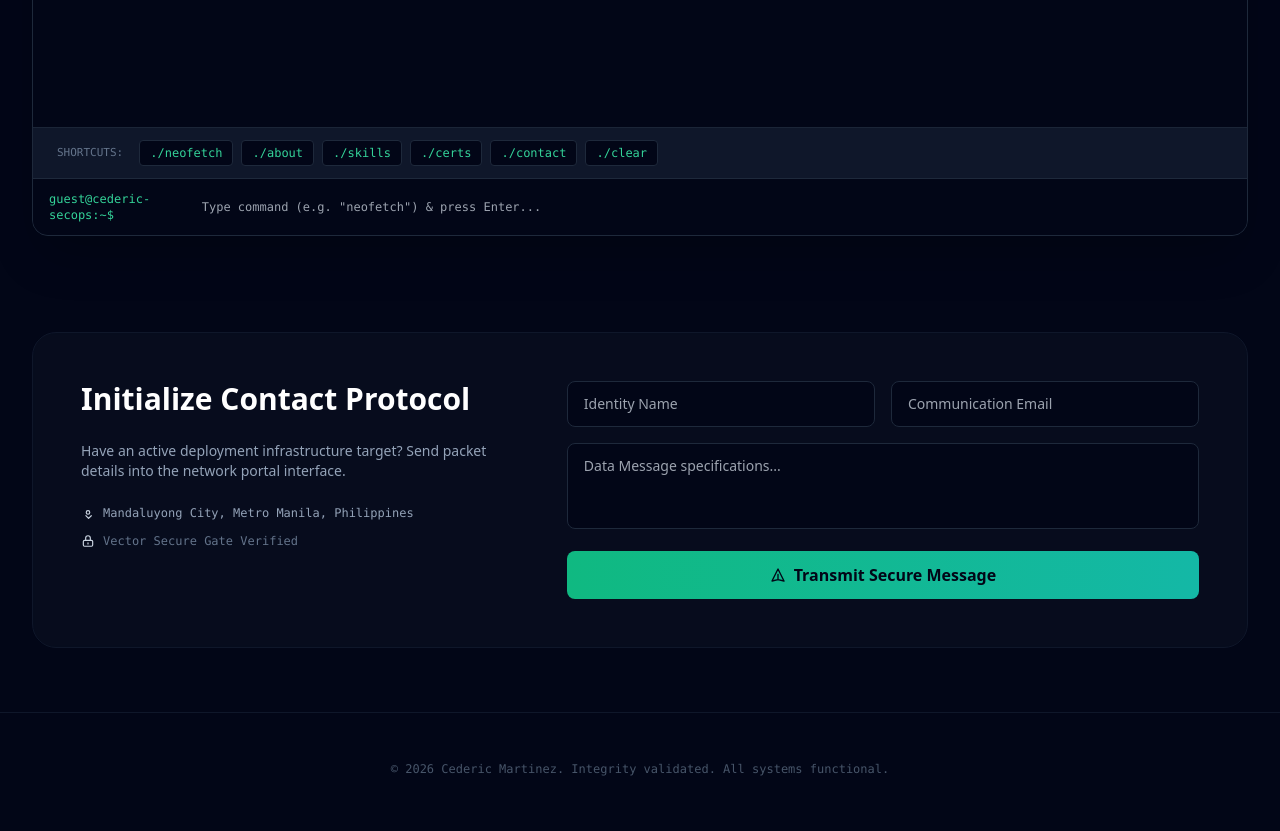
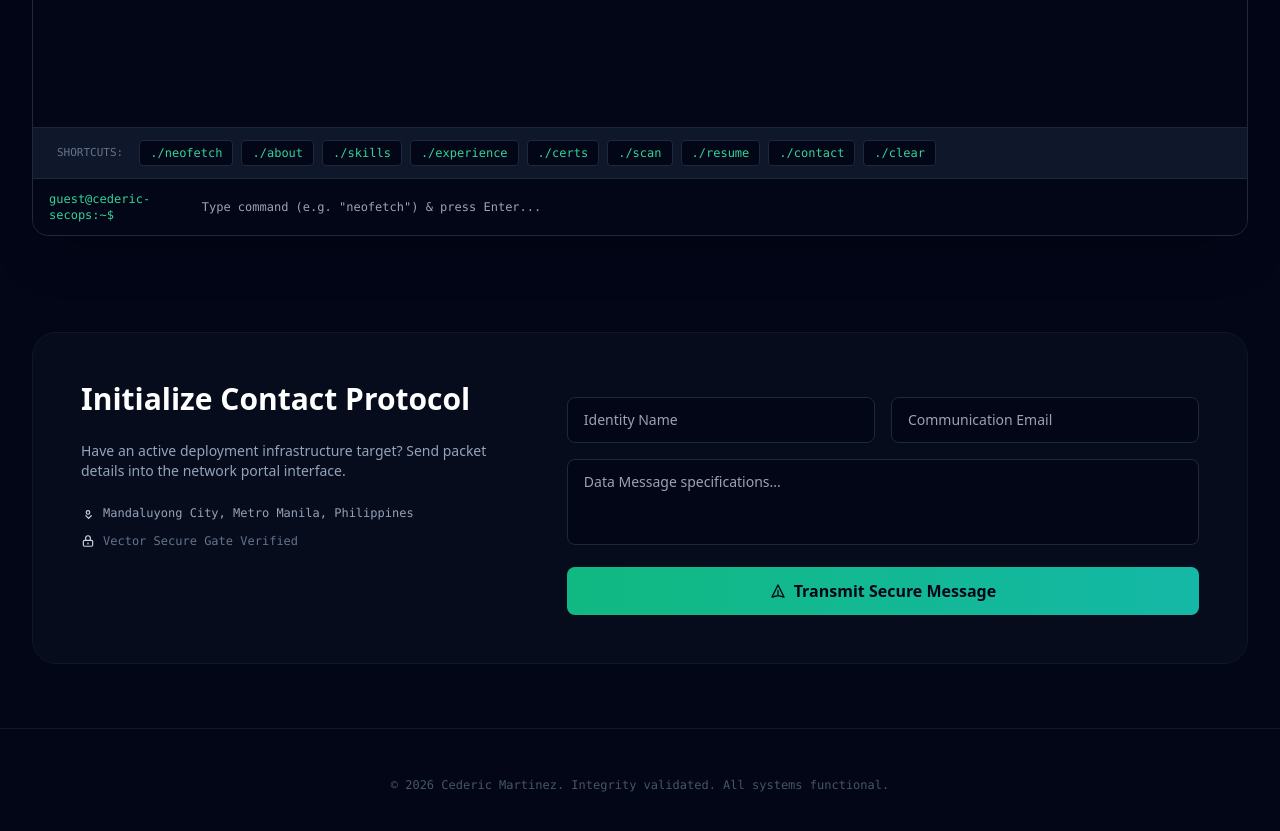
Before and after one commit to akosicedzkii/cedprofile, a React (Vite) app: page / in a window 1280 px wide. Shown: the part 4280-5111 px from the top of the page. Built offline with nearby package versions, Linux system fonts and the light colour scheme.

Commit message:
feat: add spam honeypot, rate limiting, and new terminal commands (experience, scan, resume)

```diff
--- a/App.jsx
+++ b/App.jsx
@@ -180,7 +180,7 @@ export default function App() {
   const [terminalInput, setTerminalInput] = useState('');
   const [expandedExp, setExpandedExp] = useState(0);
   const [copiedText, setCopiedText] = useState(false);
-  const [formData, setFormData] = useState({ name: '', email: '', message: '' });
+  const [formData, setFormData] = useState({ name: '', email: '', message: '', botcheck: '' });
   const [formStatus, setFormStatus] = useState('');
   const terminalEndRef = useRef(null);
 
@@ -207,7 +207,10 @@ export default function App() {
           { text: 'Available commands:', type: 'output' },
           { text: '  about          - Brief overview of Cederic', type: 'output' },
           { text: '  skills         - List core technologies and tools', type: 'output' },
+          { text: '  experience     - Display career & professional history', type: 'output' },
           { text: '  certs          - View cybersecurity credentials', type: 'output' },
+          { text: '  scan           - Run dynamic portfolio security scanners', type: 'output' },
+          { text: '  resume         - Retrieve secure PDF resume link', type: 'output' },
           { text: '  contact        - Display communication protocols', type: 'output' },
           { text: '  clear          - Flush terminal history', type: 'output' },
           { text: '  neofetch       - Display stylized system specs', type: 'output' }
@@ -231,6 +234,17 @@ export default function App() {
           { text: '  Languages: Python, PHP, CodeIgniter, Bash, JS, C#', type: 'output' }
         ];
         break;
+      case 'experience':
+      case 'work':
+        response = [
+          { text: promptLine, type: 'command' },
+          { text: '--- Professional Journey ---', type: 'output' },
+          ...profileData.experiences.map(exp => ({
+            text: `  [+] ${exp.role} at ${exp.company} (${exp.period})`,
+            type: 'output'
+          }))
+        ];
+        break;
       case 'certs':
         response = [
           { text: promptLine, type: 'command' },
@@ -239,6 +253,28 @@ export default function App() {
             text: `  [✓] ${c.title} (${c.issuer} - ${c.date})`,
             type: 'output'
           }))
+        ];
+        break;
+      case 'scan':
+        response = [
+          { text: promptLine, type: 'command' },
+          { text: '[+] Launching dynamic AppSec vulnerability scan...', type: 'output' },
+          { text: '[+] Auditing static React virtual DOM structure... [SECURE]', type: 'system' },
+          { text: '[+] Checking TLS header configurations... [SECURE]', type: 'system' },
+          { text: '[+] Testing inputs for XSS, SQLi, and prototype pollution... [COMPLIANT]', type: 'system' },
+          { text: '[+] Assessing package dependency graph (Vite / React)... [0 VULNERABILITIES]', type: 'system' },
+          { text: '[✔] Scan complete. Target is hardened. Compliance status: 100% SECURE.', type: 'welcome' }
+        ];
+        break;
+      case 'resume':
+      case 'cv':
+        setTimeout(() => {
+          window.open('./resume.pdf', '_blank');
+        }, 1000);
+        response = [
+          { text: promptLine, type: 'command' },
+          { text: '[!] Dispatching secure payload request: cederic_martinez_resume.pdf', type: 'system' },
+          { text: '[!] Connection established. Opening resume in secondary sandbox window...', type: 'output' }
         ];
         break;
       case 'contact':
@@ -293,6 +329,25 @@ export default function App() {
       setFormStatus('error');
       return;
     }
+
+    if (formData.botcheck) {
+      // Silently discard spam bots
+      setFormStatus('success');
+      setFormData({ name: '', email: '', message: '', botcheck: '' });
+      return;
+    }
+
+    const lastSubmitted = localStorage.getItem('last_contact_submit');
+    const now = Date.now();
+    if (lastSubmitted && now - parseInt(lastSubmitted, 10) < 1000 * 60 * 5) { // 5 minutes limit
+      setFormStatus('error');
+      setTerminalHistory(prev => [
+        ...prev,
+        { text: `[✖] Pipeline transmission blocked: Rate limit exceeded. Please wait 5 minutes between messages.`, type: 'error' }
+      ]);
+      return;
+    }
+
     setFormStatus('sending');
 
     const accessKey = import.meta.env.VITE_WEB3FORMS_KEY || WEB3FORMS_ACCESS_KEY;
@@ -307,7 +362,8 @@ export default function App() {
           { text: `[!] (Simulated) Incoming packet verified from ${formData.name} (${formData.email})`, type: 'system' },
           { text: `[!] Tunnel safe pipeline transmission complete (Configure WEB3FORMS_ACCESS_KEY for actual email delivery).`, type: 'system' }
         ]);
-        setFormData({ name: '', email: '', message: '' });
+        setFormData({ name: '', email: '', message: '', botcheck: '' });
+        localStorage.setItem('last_contact_submit', Date.now().toString());
       }, 1200);
       return;
     }
@@ -337,7 +393,8 @@ export default function App() {
           { text: `[!] Secure connection established. Packet verified from ${formData.name} (${formData.email})`, type: 'system' },
           { text: `[!] Secure pipeline transmission completed successfully. Email dispatched.`, type: 'system' }
         ]);
-        setFormData({ name: '', email: '', message: '' });
+        setFormData({ name: '', email: '', message: '', botcheck: '' });
+        localStorage.setItem('last_contact_submit', Date.now().toString());
       } else {
         throw new Error(result.message || 'Transmission failed');
       }
@@ -691,7 +748,7 @@ export default function App() {
 
             <div className="px-6 py-3 bg-slate-900 border-t border-slate-800/80 flex flex-wrap gap-2 items-center text-xs">
               <span className="text-slate-500 font-mono text-[11px] mr-2">SHORTCUTS:</span>
-              {['neofetch', 'about', 'skills', 'certs', 'contact', 'clear'].map(cmd => (
+              {['neofetch', 'about', 'skills', 'experience', 'certs', 'scan', 'resume', 'contact', 'clear'].map(cmd => (
                 <button key={cmd} onClick={() => processCommand(cmd)} className="px-2.5 py-1 rounded bg-slate-950 hover:bg-emerald-500 hover:text-slate-950 text-emerald-400 font-mono border border-slate-800 transition-colors">./{cmd}</button>
               ))}
             </div>
@@ -723,6 +780,17 @@ export default function App() {
 
             <div className="lg:col-span-7">
               <form onSubmit={handleFormSubmit} className="space-y-4">
+                {/* Honeypot field for spam prevention */}
+                <input
+                  type="text"
+                  name="botcheck"
+                  value={formData.botcheck}
+                  onChange={(e) => setFormData({ ...formData, botcheck: e.target.value })}
+                  className="hidden"
+                  style={{ display: 'none' }}
+                  tabIndex="-1"
+                  autoComplete="off"
+                />
                 <div className="grid sm:grid-cols-2 gap-4">
                   <input
                     type="text"
```
